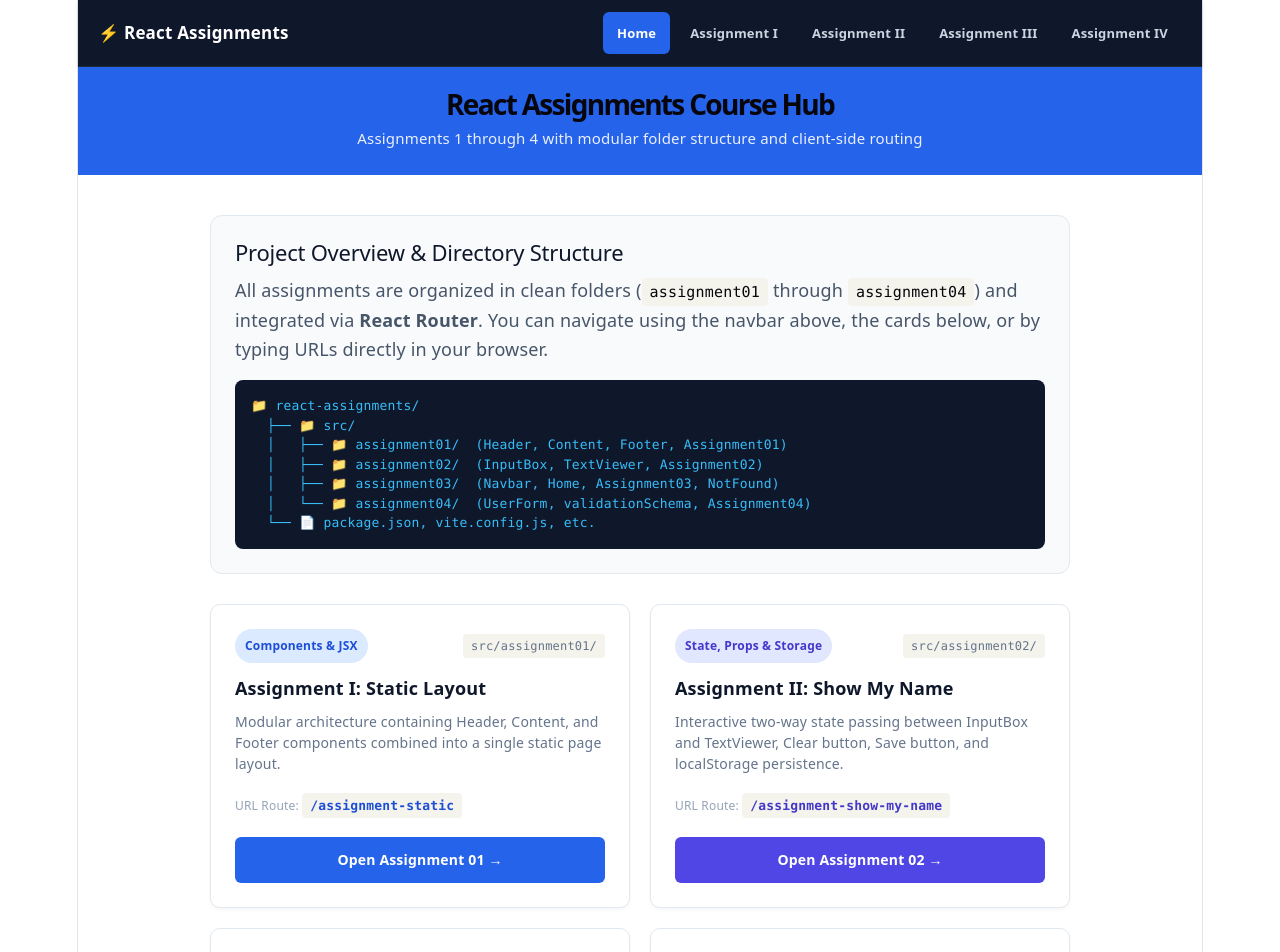
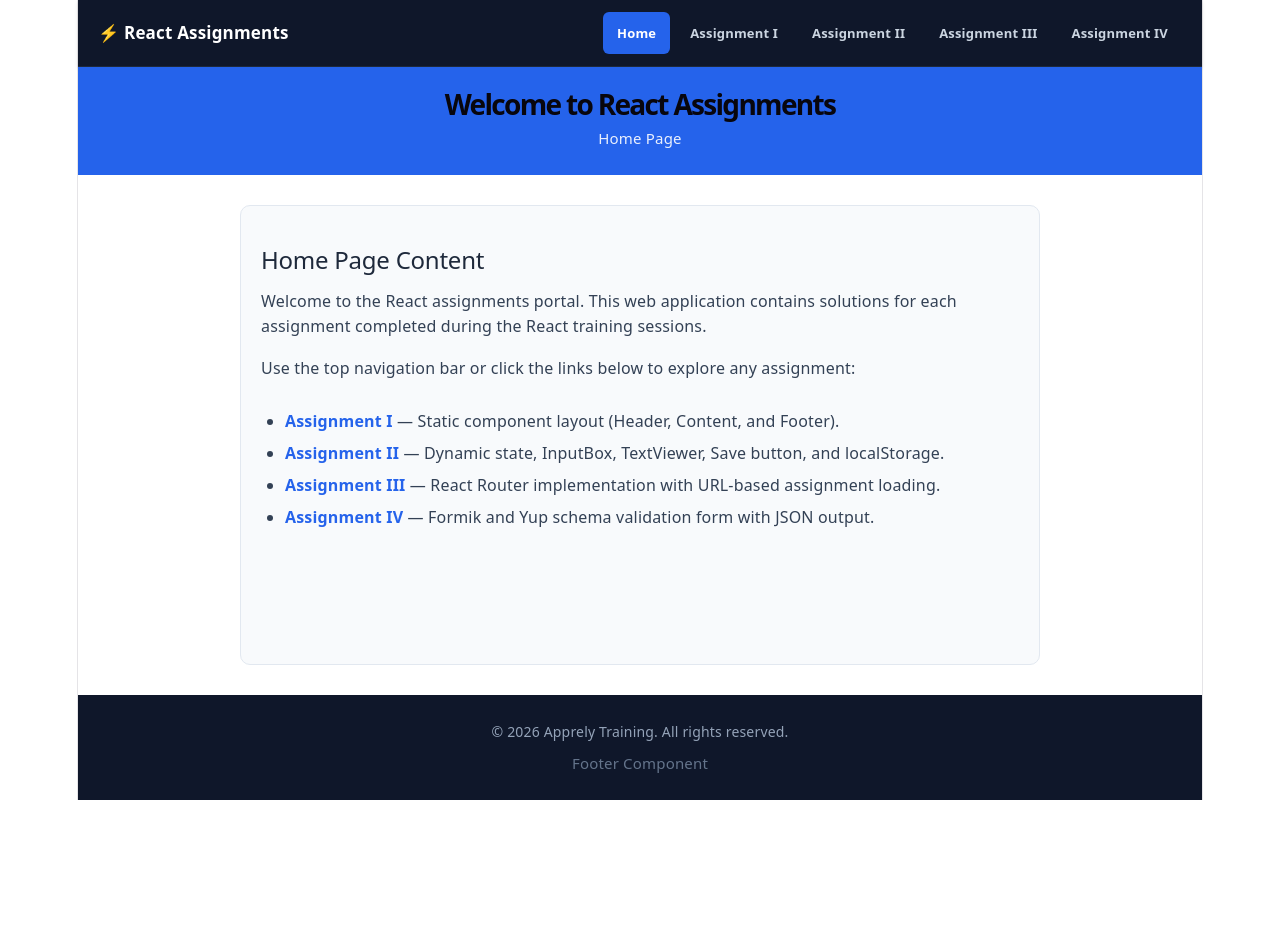
Before and after one commit to imrushikeh09/react-learning, a React (Vite) app: page / in a window 1280 px wide. Shown: the top 952 px of the page. After the commit the page ends 800 px from the top, so only its background shows below. Built offline with nearby package versions, Linux system fonts and the light colour scheme.

Commit message:
feat: simplify Home page layout with clean Header, Content, and Footer

```diff
--- a/src/assignment03/Home.jsx
+++ b/src/assignment03/Home.jsx
@@ -3,193 +3,74 @@ import Header from '../assignment01/Header';
 import Footer from '../assignment01/Footer';
 
 function Home() {
-  const assignments = [
-    {
-      id: '01',
-      title: 'Assignment I: Static Layout',
-      path: '/assignment-static',
-      folder: 'assignment01',
-      badge: 'Components & JSX',
-      badgeBg: '#dbeafe',
-      badgeColor: '#1d4ed8',
-      btnBg: '#2563eb',
-      description:
-        'Modular architecture containing Header, Content, and Footer components combined into a single static page layout.'
-    },
-    {
-      id: '02',
-      title: 'Assignment II: Show My Name',
-      path: '/assignment-show-my-name',
-      folder: 'assignment02',
-      badge: 'State, Props & Storage',
-      badgeBg: '#e0e7ff',
-      badgeColor: '#4338ca',
-      btnBg: '#4f46e5',
-      description:
-        'Interactive two-way state passing between InputBox and TextViewer, Clear button, Save button, and localStorage persistence.'
-    },
-    {
-      id: '03',
-      title: 'Assignment III: React Router',
-      path: '/assignment-routing',
-      folder: 'assignment03',
-      badge: 'Routing & Navigation',
-      badgeBg: '#fef3c7',
-      badgeColor: '#b45309',
-      btnBg: '#d97706',
-      description:
-        'Client-side SPA routing with react-router-dom, route matching based on URL, active navigation links, and 404 handling.'
-    },
-    {
-      id: '04',
-      title: 'Assignment IV: Formik & Yup Validation',
-      path: '/assignment-form',
-      folder: 'assignment04',
-      badge: 'Forms & Validation',
-      badgeBg: '#d1fae5',
-      badgeColor: '#065f46',
-      btnBg: '#059669',
-      description:
-        'Form with First Name, Last Name, and Role dropdown (Owner, User, Admin). Compulsory validations with Yup, and JSON output.'
-    }
-  ];
-
   return (
     <div style={{ display: 'flex', flexDirection: 'column', flex: 1, minHeight: '100%' }}>
+      {/* Simple Header */}
       <Header
-        title="React Assignments Course Hub"
-        subtitle="Assignments 1 through 4 with modular folder structure and client-side routing"
+        title="Welcome to React Assignments"
+        subtitle="Home Page"
       />
 
+      {/* Simple Content Section */}
       <main
         style={{
           flex: 1,
           padding: '40px 20px',
-          maxWidth: '900px',
-          margin: '0 auto',
+          maxWidth: '800px',
+          margin: '30px auto',
           width: '100%',
+          backgroundColor: '#f8fafc',
+          borderRadius: '10px',
+          border: '1px solid #e2e8f0',
           boxSizing: 'border-box',
-          textAlign: 'left'
+          textAlign: 'left',
+          color: '#334155',
+          lineHeight: '1.6'
         }}
       >
-        <div
-          style={{
-            backgroundColor: '#f8fafc',
-            border: '1px solid #e2e8f0',
-            borderRadius: '12px',
-            padding: '24px',
-            marginBottom: '30px'
-          }}
-        >
-          <h2 style={{ margin: '0 0 10px 0', color: '#0f172a', fontSize: '22px' }}>
-            Project Overview & Directory Structure
-          </h2>
-          <p style={{ margin: '0 0 16px 0', color: '#475569', lineHeight: '1.6' }}>
-            All assignments are organized in clean folders (<code>assignment01</code> through <code>assignment04</code>)
-            and integrated via <strong>React Router</strong>. You can navigate using the navbar above, the cards below,
-            or by typing URLs directly in your browser.
-          </p>
+        <h2 style={{ color: '#1e293b', marginTop: 0, marginBottom: '14px', fontSize: '24px' }}>
+          Home Page Content
+        </h2>
 
-          <div
-            style={{
-              backgroundColor: '#0f172a',
-              color: '#38bdf8',
-              padding: '16px',
-              borderRadius: '8px',
-              fontSize: '13px',
-              fontFamily: 'ui-monospace, Consolas, Monaco, monospace',
-              lineHeight: '1.5',
-              overflowX: 'auto'
-            }}
-          >
-            <div>📁 react-assignments/</div>
-            <div>&nbsp;&nbsp;├── 📁 src/</div>
-            <div>&nbsp;&nbsp;│&nbsp;&nbsp;&nbsp;├── 📁 assignment01/ &nbsp;(Header, Content, Footer, Assignment01)</div>
-            <div>&nbsp;&nbsp;│&nbsp;&nbsp;&nbsp;├── 📁 assignment02/ &nbsp;(InputBox, TextViewer, Assignment02)</div>
-            <div>&nbsp;&nbsp;│&nbsp;&nbsp;&nbsp;├── 📁 assignment03/ &nbsp;(Navbar, Home, Assignment03, NotFound)</div>
-            <div>&nbsp;&nbsp;│&nbsp;&nbsp;&nbsp;└── 📁 assignment04/ &nbsp;(UserForm, validationSchema, Assignment04)</div>
-            <div>&nbsp;&nbsp;└── 📄 package.json, vite.config.js, etc.</div>
-          </div>
-        </div>
+        <p style={{ fontSize: '16px', marginBottom: '16px' }}>
+          Welcome to the React assignments portal. This web application contains solutions
+          for each assignment completed during the React training sessions.
+        </p>
 
-        {/* Assignment Cards Grid */}
-        <div
-          style={{
-            display: 'grid',
-            gridTemplateColumns: 'repeat(auto-fit, minmax(380px, 1fr))',
-            gap: '20px'
-          }}
-        >
-          {assignments.map((item) => (
-            <div
-              key={item.id}
-              style={{
-                backgroundColor: '#ffffff',
-                border: '1px solid #e2e8f0',
-                borderRadius: '10px',
-                padding: '24px',
-                display: 'flex',
-                flexDirection: 'column',
-                justifyContent: 'space-between',
-                boxShadow: '0 2px 4px rgba(0,0,0,0.04)',
-                transition: 'transform 0.2s, box-shadow 0.2s'
-              }}
-            >
-              <div>
-                <div style={{ display: 'flex', justifyContent: 'space-between', alignItems: 'center', marginBottom: '12px' }}>
-                  <span
-                    style={{
-                      padding: '4px 10px',
-                      borderRadius: '9999px',
-                      backgroundColor: item.badgeBg,
-                      color: item.badgeColor,
-                      fontSize: '12px',
-                      fontWeight: '700'
-                    }}
-                  >
-                    {item.badge}
-                  </span>
-                  <code style={{ fontSize: '12px', color: '#64748b' }}>
-                    src/{item.folder}/
-                  </code>
-                </div>
+        <p style={{ fontSize: '16px', marginBottom: '24px' }}>
+          Use the top navigation bar or click the links below to explore any assignment:
+        </p>
 
-                <h3 style={{ margin: '0 0 10px 0', color: '#0f172a', fontSize: '18px' }}>
-                  {item.title}
-                </h3>
-                <p style={{ margin: '0 0 16px 0', color: '#64748b', fontSize: '14px', lineHeight: '1.5' }}>
-                  {item.description}
-                </p>
-
-                <div style={{ marginBottom: '18px' }}>
-                  <span style={{ fontSize: '12px', color: '#94a3b8' }}>URL Route: </span>
-                  <code style={{ fontSize: '13px', color: item.badgeColor, fontWeight: '600' }}>
-                    {item.path}
-                  </code>
-                </div>
-              </div>
-
-              <Link
-                to={item.path}
-                style={{
-                  display: 'block',
-                  textAlign: 'center',
-                  padding: '10px 18px',
-                  backgroundColor: item.btnBg,
-                  color: '#ffffff',
-                  textDecoration: 'none',
-                  borderRadius: '6px',
-                  fontWeight: '600',
-                  fontSize: '14px'
-                }}
-              >
-                Open Assignment {item.id} &rarr;
-              </Link>
-            </div>
-          ))}
-        </div>
+        {/* Clean, Simple List of Assignment Links */}
+        <ul style={{ fontSize: '16px', paddingLeft: '24px', margin: '0 0 24px 0', lineHeight: '2' }}>
+          <li>
+            <Link to="/assignment-static" style={{ color: '#2563eb', fontWeight: '600', textDecoration: 'none' }}>
+              Assignment I
+            </Link>
+            {' '}— Static component layout (Header, Content, and Footer).
+          </li>
+          <li>
+            <Link to="/assignment-show-my-name" style={{ color: '#2563eb', fontWeight: '600', textDecoration: 'none' }}>
+              Assignment II
+            </Link>
+            {' '}— Dynamic state, InputBox, TextViewer, Save button, and localStorage.
+          </li>
+          <li>
+            <Link to="/assignment-routing" style={{ color: '#2563eb', fontWeight: '600', textDecoration: 'none' }}>
+              Assignment III
+            </Link>
+            {' '}— React Router implementation with URL-based assignment loading.
+          </li>
+          <li>
+            <Link to="/assignment-form" style={{ color: '#2563eb', fontWeight: '600', textDecoration: 'none' }}>
+              Assignment IV
+            </Link>
+            {' '}— Formik and Yup schema validation form with JSON output.
+          </li>
+        </ul>
       </main>
 
+      {/* Simple Footer */}
       <Footer />
     </div>
   );
```
